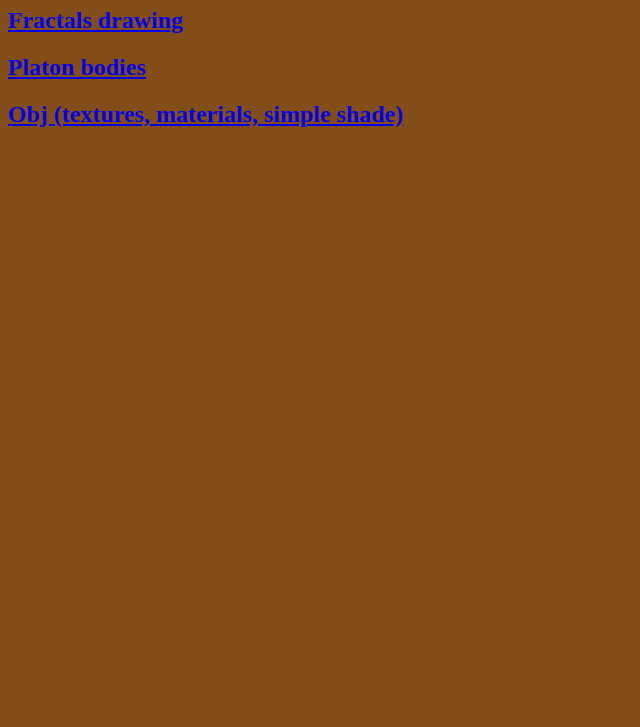
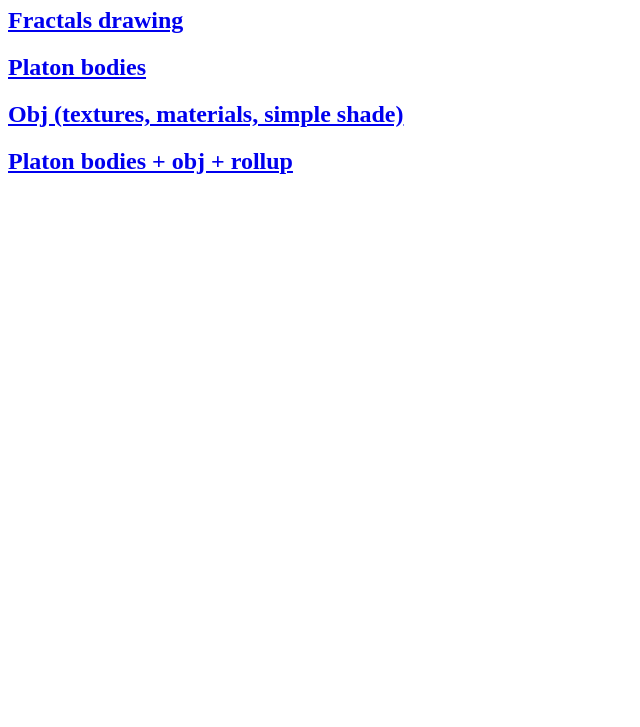
Before and after one commit to cgsgnk1/cgsgnk1.github.io, a plain HTML site: page index.html in a window 1280 px wide. Shown: the part 73-800 px from the top of the page, without its empty margins (0-640 px from the left). Drawn offline with Linux system fonts and the light colour scheme.

Commit message:
Update index.html.

```diff
--- a/index.html
+++ b/index.html
@@ -3,10 +3,11 @@
     <head>
         <title>index.html</title>
     </head>
-    <body bgcolor="#834d18">
+    <body>
         <h1>NK1's SummerPractice'2023</h1>
         <h2><a href="fractals_webgl/index.html">Fractals drawing</a></h2>
         <h2><a href="nkgl/index.html">Platon bodies</a></h2>
         <h2><a href="nkgl_model/index.html">Obj (textures, materials, simple shade)</a></h2>
+        <h2><a href="nkgl_rollup/dist/index.html">Platon bodies + obj + rollup</a></h2>
     </body>
 </html>
```
